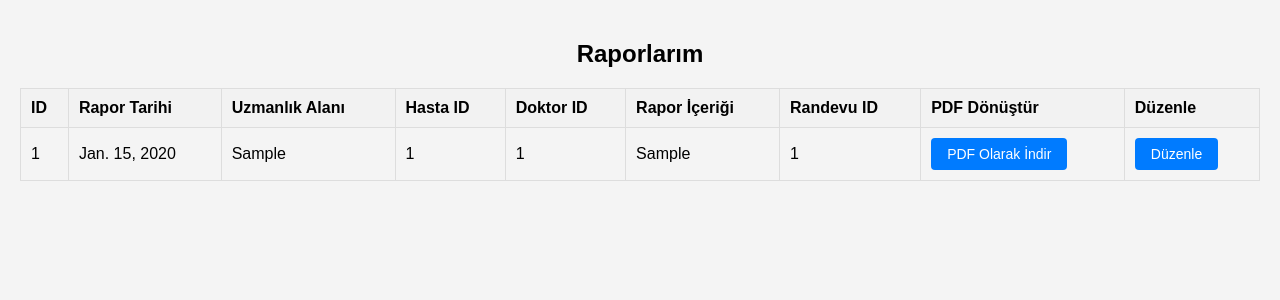
After one commit to AyazAktas/prolab2.3, a Django app: page /doktorun_yazdigi_raporlar/1/ in a window 1280 px wide. The commit adds this page. Shown: the top 300 px of the page. Run offline with Django 5.2, Linux system fonts and the light colour scheme; tables that the repository leaves empty hold one stand-in row (values such as "Sample post").

Commit message:
tibbi rapor düzenleme eklendi ama kaydetmiyor.

```diff
--- /dev/null
+++ b/prolab3/HastaneUyg/templates/doktorun_yazdigi_raporlar.html
@@ -0,0 +1,98 @@
+<!DOCTYPE html>
+<html lang="en">
+<head>
+    <meta charset="UTF-8">
+    <meta name="viewport" content="width=device-width, initial-scale=1.0">
+    <title>Raporlarım</title>
+    <style>
+        body {
+            font-family: Arial, sans-serif;
+            background-color: #f4f4f4;
+            margin: 0;
+            padding: 20px;
+        }
+
+        h2 {
+            text-align: center;
+            margin-bottom: 20px;
+        }
+
+        table {
+            width: 100%;
+            border-collapse: collapse;
+            margin-top: 20px;
+        }
+
+        th, td {
+            border: 1px solid #dddddd;
+            padding: 10px;
+            text-align: left;
+        }
+
+        th {
+            background-color: #f2f2f2;
+        }
+
+        tr:nth-child(even) {
+            background-color: #f2f2f2;
+        }
+
+        button[type="submit"] {
+            background-color: #007bff;
+            color: #fff;
+            border: none;
+            border-radius: 4px;
+            padding: 8px 16px;
+            cursor: pointer;
+            font-size: 14px;
+        }
+
+        button[type="submit"]:hover {
+            background-color: #0056b3;
+        }
+    </style>
+</head>
+<body>
+    <h2>Raporlarım</h2>
+    <table border="1">
+        <thead>
+            <tr>
+                <th>ID</th>
+                <th>Rapor Tarihi</th>
+                <th>Uzmanlık Alanı</th>
+                <th>Hasta ID</th>
+                <th>Doktor ID</th>
+                <th>Rapor İçeriği</th>
+                <th>Randevu ID</th>
+                <th>PDF Dönüştür</th>
+                <th>Düzenle</th>
+            </tr>
+        </thead>
+        <tbody>
+            {% for rapor in raporlar %}
+            <tr>
+                <td>{{ rapor.idRapor }}</td>
+                <td>{{ rapor.raporTarihi }}</td>
+                <td>{{ rapor.uzmanlikAlani }}</td>
+                <td>{{ rapor.hasta_id }}</td>
+                <td>{{ rapor.doktor_id }}</td>
+                <td>{{ rapor.rapor_icerigi }}</td>
+                <td>{{ rapor.randevunun_id }}</td>
+                <td>
+                    <form action="{% url 'raporlarim_pdf' rapor.idRapor %}" method="post">
+                        {% csrf_token %}
+                        <button type="submit">PDF Olarak İndir</button>
+                    </form>
+                </td>
+                <td>
+                    <form action="{% url 'rapor_duzenle' rapor.idRapor %}" method="post">
+                        {% csrf_token %}
+                        <button type="submit">Düzenle</button>
+                    </form>
+                </td>
+            </tr>
+            {% endfor %}
+        </tbody>
+    </table>
+</body>
+</html>
--- a/prolab3/HastaneUyg/views.py
+++ b/prolab3/HastaneUyg/views.py
@@ -6,7 +6,6 @@ from django.shortcuts import redirect, render, get_object_or_404
 
 from .forms import (DoctorForm, PatientForm, PatientRegistrationForm, RandevuForm)
 from .models import Doctor
-
 
 def home(request):
     return render(request, 'home.html')
@@ -458,3 +457,28 @@ def raporlarim_pdf(request, rapor_id):
 
     p.save()
     return response
+
+def rapor_duzenle_doctor(request, doktor_id):
+    raporlar = TibbiRaporlar.objects.filter(doktor_id=doktor_id)
+    return render(request, 'doktorun_yazdigi_raporlar.html', {'raporlar': raporlar})
+
+
+from django.db import connection
+from django.shortcuts import render, redirect, get_object_or_404
+from .forms import RaporForm
+
+
+def rapor_duzenle(request, rapor_id):
+    # Düzenlenecek raporun model örneğini al
+    rapor = get_object_or_404(TibbiRaporlar, idRapor=rapor_id)
+    if request.method == 'post':  # Burada 'POST' olarak değiştirildi
+        # Form verilerini ve mevcut rapor verilerini kullanarak form oluştur
+        form = RaporForm(request.POST, instance=rapor)
+        if form.is_valid():
+            # Form verilerini kaydet
+            form.save()
+            return redirect('rapor_duzenle_doctor')  # Düzenleme işlemi tamamlandıktan sonra yönlendirme yap
+    else:
+        # GET isteği olduğunda, mevcut rapor bilgilerini formda göster
+        form = RaporForm(instance=rapor)
+    return render(request, 'rapor_duzenle.html', {'form': form})
--- a/prolab3/prolab3/urls.py
+++ b/prolab3/prolab3/urls.py
@@ -47,4 +47,7 @@ urlpatterns = [
     path('raporlarim/pdf/<int:rapor_id>/', views.raporlarim_pdf, name='raporlarim_pdf'),
     path('edit-doctor/<int:doctor_id>/', views.edit_doctor, name='edit_doctor'),
     path('edit_patient/<int:hasta_id>/', views.edit_patient, name='edit_patient'),
+    path('doktorun_yazdigi_raporlar/<int:doktor_id>/', views.rapor_duzenle_doctor, name='rapor_duzenle_doctor'),
+    path('rapor_duzenle/<int:rapor_id>/', views.rapor_duzenle, name='rapor_duzenle'),
+
 ]+ static(settings.STATIC_URL, document_root=settings.STATIC_ROOT)
```
Also changed, not shown: prolab3/HastaneUyg/forms.py (+7 -1 lines), prolab3/HastaneUyg/templates/doctor_page.html (+9 -5 lines), prolab3/HastaneUyg/templates/rapor_duzenle.html (added, +67 -0 lines).
